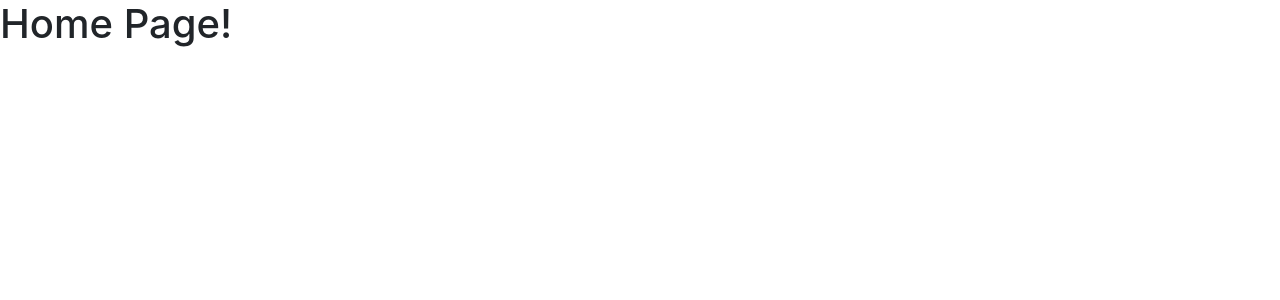
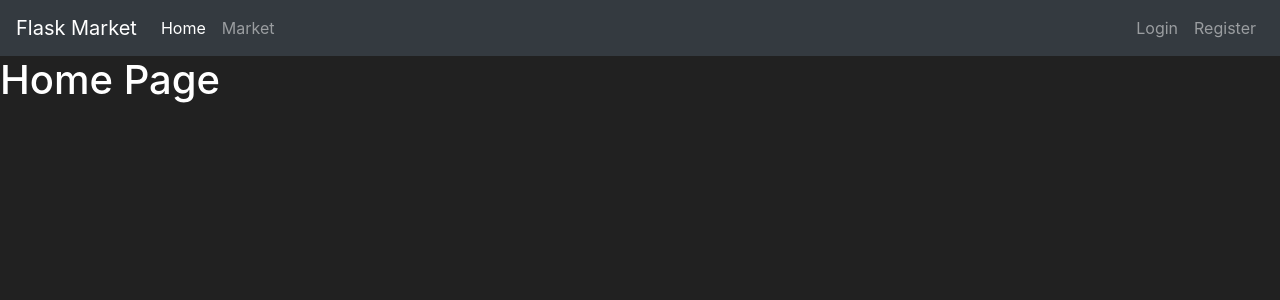
Before and after one commit to rbcadaing/Flask-Full-Series, a Flask app: page / in a window 1280 px wide. Shown: the top 300 px of the page. Run offline with Flask 3, Linux system fonts and the light colour scheme.

Commit message:
session 02

```diff
--- a/market.py
+++ b/market.py
@@ -3,5 +3,6 @@ from flask import Flask,render_template
 app = Flask(__name__)
 
 @app.route("/")
+@app.route("/home")
 def home_page():
     return render_template("home.html")
--- a/templates/home.html
+++ b/templates/home.html
@@ -11,7 +11,32 @@
     <title>Home Page</title>
   </head>
   <body>
-    <h1>Home Page!</h1>
+    <nav class="navbar navbar-expand-md navbar-dark bg-dark">
+      <a class="navbar-brand" href="#">Flask Market</a>
+      <button class="navbar-toggler" type="button" data-toggle="collapse" data-target="#navbarNav">
+        <span class="navbar-toggler-icon"></span>
+      </button>
+      <div class="collapse navbar-collapse" id="navbarNav">
+        <ul class="navbar-nav mr-auto">
+            <li class="nav-item active">
+                <a class="nav-link" href="#">Home <span class="sr-only">(current)</span></a>
+            </li>
+            <li class="nav-item">
+                <a class="nav-link" href="#">Market</a>
+            </li>
+        </ul>
+        <ul class="navbar-nav">
+            <li class="nav-item">
+                <a class="nav-link" href="#">Login</a>
+            </li>
+            <li class="nav-item">
+                <a class="nav-link" href="#">Register</a>
+            </li>
+        </ul>
+      </div>
+    </nav>
+
+    <h1>Home Page</h1>
 
     <!-- Optional JavaScript; choose one of the two! -->
 
@@ -25,4 +50,10 @@
     <script src="https://cdn.jsdelivr.net/npm/bootstrap@4.5.3/dist/js/bootstrap.min.js" integrity="sha384-w1Q4orYjBQndcko6MimVbzY0tgp4pWB4lZ7lr30WKz0vr/aWKhXdBNmNb5D92v7s" crossorigin="anonymous"></script>
     -->
   </body>
+  <style>
+      body {
+        background-color: #212121;
+        color: white
+      }
+  </style>
 </html>
```
